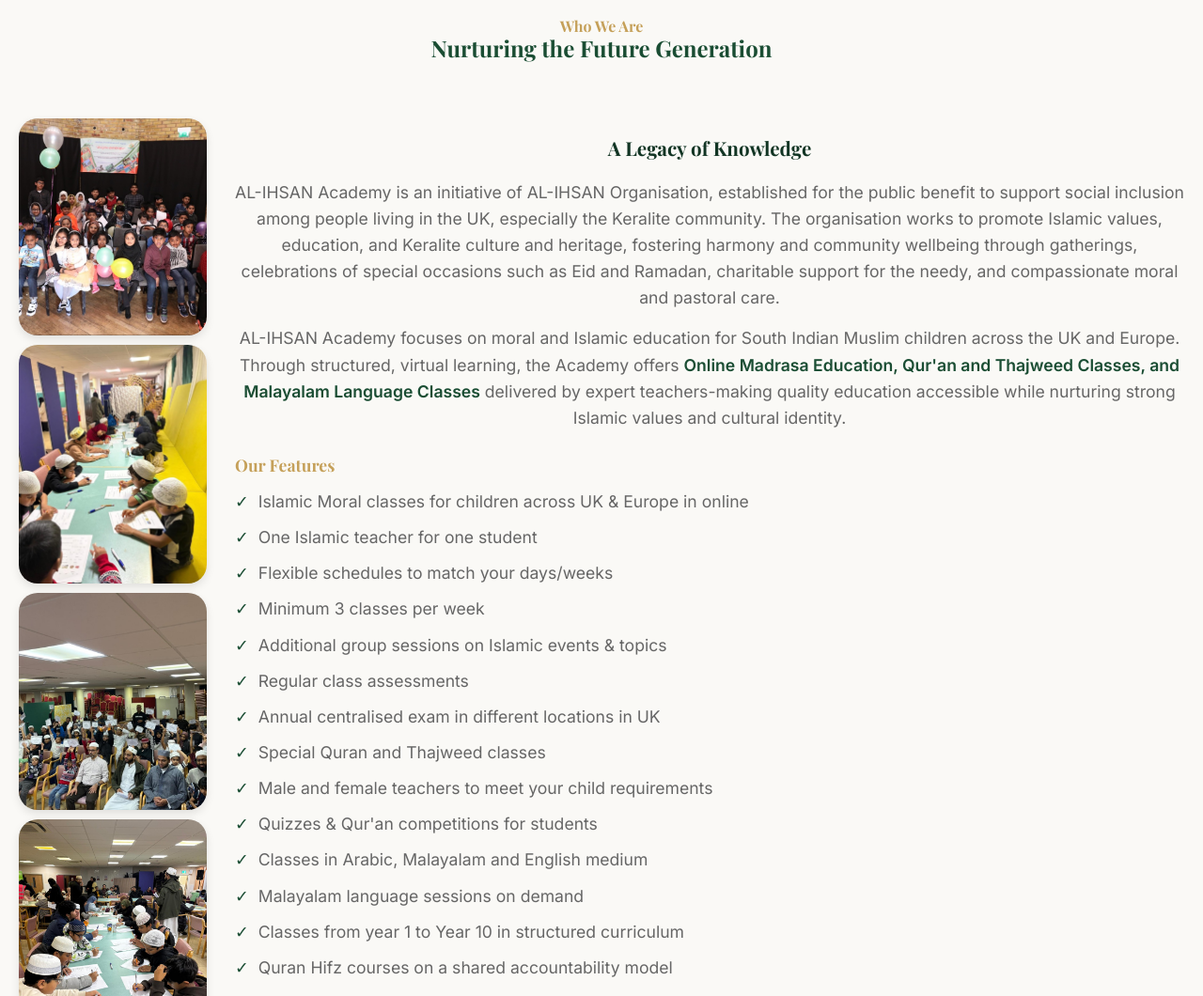
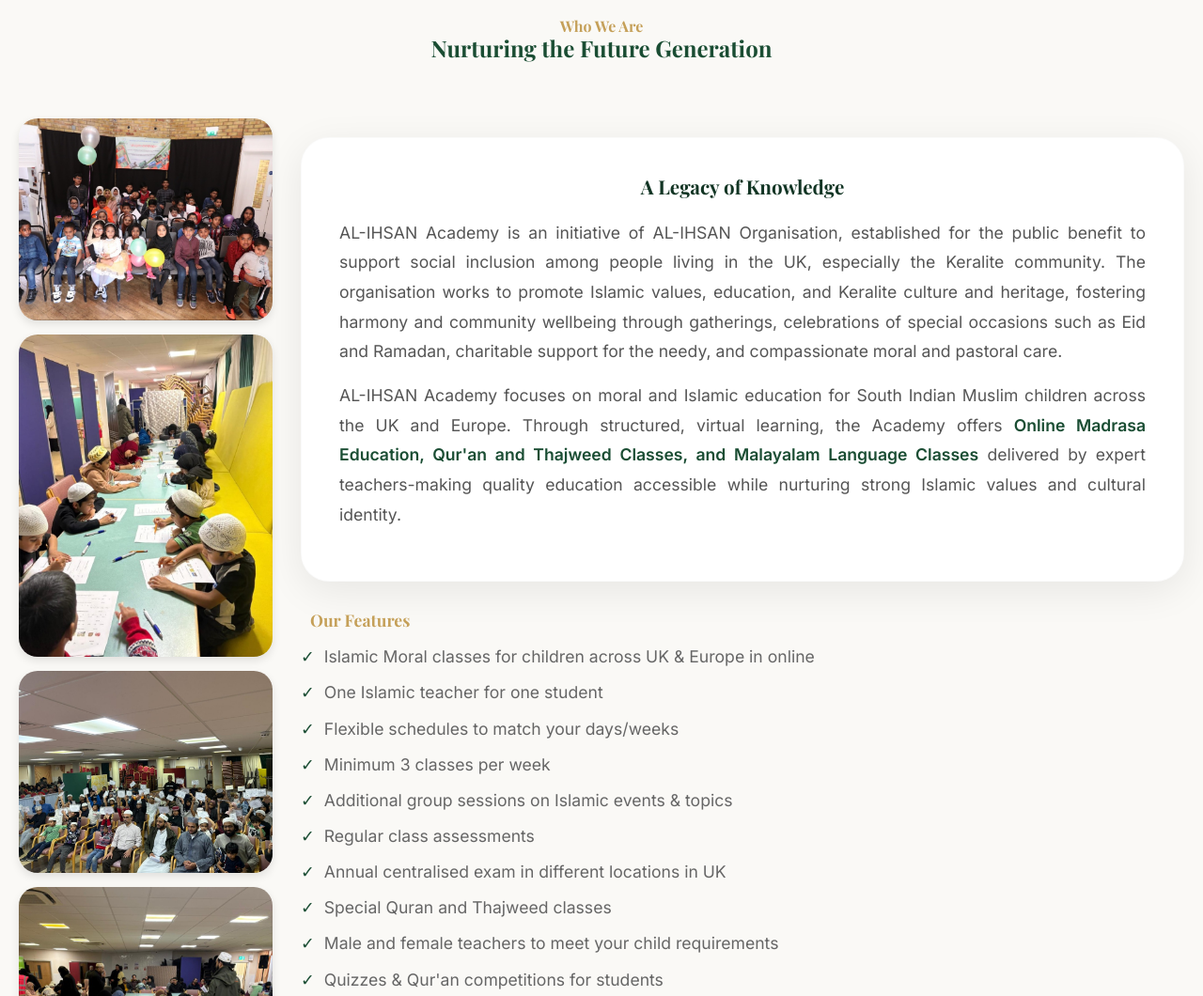
Before and after one commit to safvanahmed9048-git/alihsanacademywebsite, a plain HTML site: page index.html in a window 1280 px wide. Shown: the part 1120-2180 px from the top of the page at 94% size. Drawn offline with nearby package versions, Linux system fonts and the light colour scheme; a web font is replaced by a local one.

Commit message:
Fix styling for About Us box with proper justified alignment and curves

```diff
--- a/style.css
+++ b/style.css
@@ -344,34 +344,53 @@
 
 .about-text {
   flex: 1;
-  text-align: center;
-  /* Center align container content by default */
 }
 
-.about-text h3 {
-  margin-bottom: 20px;
+/* New Content Box Style */
+.about-desc-box {
+  background: #ffffff;
+  padding: 40px;
+  /* Generous padding */
+  border-radius: 30px;
+  /* Distinctly curved edges */
+  box-shadow: 0 10px 40px rgba(0, 0, 0, 0.08);
+  /* Soft depth */
+  border: 1px solid rgba(0, 0, 0, 0.02);
+  margin-bottom: 30px;
+  text-align: left;
+  /* Reset container alignment */
 }
 
-/* Specific alignments for dynamic content */
-#about-text p {
+/* "Proper Alignment" - Justified text for neat box look */
+.about-desc-box p {
+  text-align: justify;
+  line-height: 1.8;
+  /* Improve readability */
+  color: #555;
+  margin-bottom: 15px;
+}
+
+.about-desc-box h3 {
   text-align: center;
+  /* Heading remains centered */
+  margin-bottom: 25px;
+  color: var(--col-primary-dark);
+  font-weight: 700;
 }
 
 #about-text h4,
 #about-text ul {
   text-align: left;
-  /* Explicitly keep features left aligned */
+  padding-left: 10px;
 }
 
 .about-image {
-  flex: 0 0 200px;
-  /* Fixed compact width */
+  flex: 0 0 270px;
+  /* Increased from 200px (+35%) */
   display: flex;
   flex-direction: column;
   justify-content: space-between;
-  /* Fills height from top to bottom */
-  gap: 10px;
-  /* Removed fixed height and shadows from container */
+  gap: 15px;
 }
 
 .about-image img {
```
